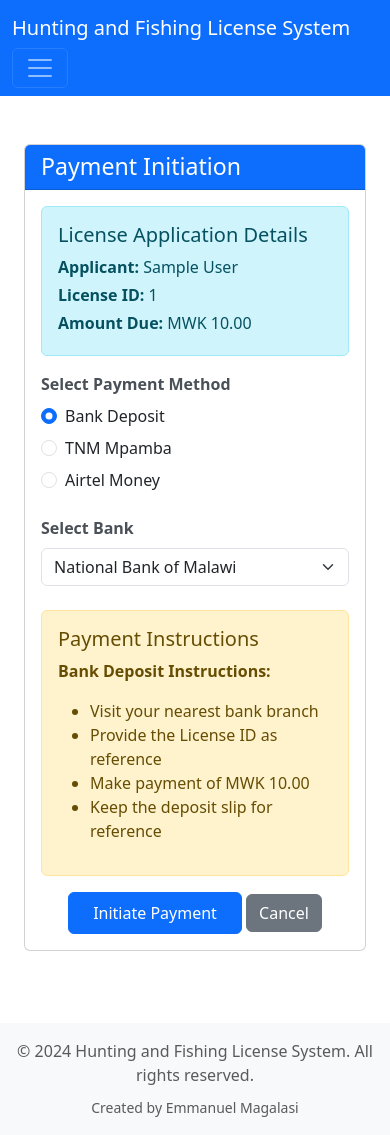
After one commit to Emmanuel-magalasi/fishing-license-cloud, a Flask app: template templates/admin/initiate_payment.html in a window 390 px wide. The commit adds this page. Run offline with Flask 3, Linux system fonts and the light colour scheme; tables that the repository leaves empty hold one stand-in row (values such as "Sample post"); the template is opened without the code that fills it: values that come from a table or form of the project are taken from there, most other values are stand-ins (such as "Sample title", 1, 10 or a date in 2020); parts of the project's set-up code (start-up, migrations or seed data) failed here and were passed over.

Commit message:
Enhance admin dashboard and license workflow: added application review table, payment tracking fields, approval routes, and mobile/bank payment integration for Malawi

```diff
--- /dev/null
+++ b/templates/admin/initiate_payment.html
@@ -0,0 +1,115 @@
+{% extends "layout.html" %}
+{% block content %}
+<div class="container py-4">
+    <div class="row justify-content-center">
+        <div class="col-md-8">
+            <div class="card">
+                <div class="card-header bg-primary text-white">
+                    <h3 class="card-title mb-0">Payment Initiation</h3>
+                </div>
+                <div class="card-body">
+                    <div class="alert alert-info">
+                        <h5>License Application Details</h5>
+                        <p class="mb-1"><strong>Applicant:</strong> {{ license.full_name }}</p>
+                        <p class="mb-1"><strong>License ID:</strong> {{ license.id }}</p>
+                        <p class="mb-1"><strong>Amount Due:</strong> MWK {{ "%.2f"|format(license.payment_amount) }}</p>
+                    </div>
+
+                    <form method="POST" action="{{ url_for('admin.initiate_payment', license_id=license.id) }}">
+                        <div class="mb-4">
+                            <label class="form-label"><strong>Select Payment Method</strong></label>
+                            <div class="form-check mb-2">
+                                <input class="form-check-input" type="radio" name="payment_method" value="bank_deposit" id="bankDeposit" checked>
+                                <label class="form-check-label" for="bankDeposit">
+                                    Bank Deposit
+                                </label>
+                            </div>
+                            <div class="form-check mb-2">
+                                <input class="form-check-input" type="radio" name="payment_method" value="mpamba" id="mpamba">
+                                <label class="form-check-label" for="mpamba">
+                                    TNM Mpamba
+                                </label>
+                            </div>
+                            <div class="form-check mb-2">
+                                <input class="form-check-input" type="radio" name="payment_method" value="airtel_money" id="airtelMoney">
+                                <label class="form-check-label" for="airtelMoney">
+                                    Airtel Money
+                                </label>
+                            </div>
+                        </div>
+
+                        <div id="bankDetails" class="mb-4">
+                            <label class="form-label"><strong>Select Bank</strong></label>
+                            <select class="form-select" name="bank_name">
+                                <option value="national_bank">National Bank of Malawi</option>
+                                <option value="fdh_bank">FDH Bank</option>
+                            </select>
+                        </div>
+
+                        <div class="alert alert-warning">
+                            <h5>Payment Instructions</h5>
+                            <div id="bankInstructions">
+                                <p><strong>Bank Deposit Instructions:</strong></p>
+                                <ul>
+                                    <li>Visit your nearest bank branch</li>
+                                    <li>Provide the License ID as reference</li>
+                                    <li>Make payment of MWK {{ "%.2f"|format(license.payment_amount) }}</li>
+                                    <li>Keep the deposit slip for reference</li>
+                                </ul>
+                            </div>
+                            <div id="mpambaInstructions" style="display: none;">
+                                <p><strong>TNM Mpamba Instructions:</strong></p>
+                                <ul>
+                                    <li>Dial *444#</li>
+                                    <li>Select Payment Options</li>
+                                    <li>Enter Business Number: 123456</li>
+                                    <li>Enter Amount: MWK {{ "%.2f"|format(license.payment_amount) }}</li>
+                                    <li>Use License ID {{ license.id }} as reference</li>
+                                </ul>
+                            </div>
+                            <div id="airtelInstructions" style="display: none;">
+                                <p><strong>Airtel Money Instructions:</strong></p>
+                                <ul>
+                                    <li>Dial *211#</li>
+                                    <li>Select Make Payment</li>
+                                    <li>Enter Business Code: 654321</li>
+                                    <li>Enter Amount: MWK {{ "%.2f"|format(license.payment_amount) }}</li>
+                                    <li>Use License ID {{ license.id }} as reference</li>
+                                </ul>
+                            </div>
+                        </div>
+
+                        <div class="text-center">
+                            <button type="submit" class="btn btn-primary">Initiate Payment</button>
+                            <a href="{{ url_for('admin.manage_licenses') }}" class="btn btn-secondary">Cancel</a>
+                        </div>
+                    </form>
+                </div>
+            </div>
+        </div>
+    </div>
+</div>
+
+<script>
+document.addEventListener('DOMContentLoaded', function() {
+    const bankDeposit = document.getElementById('bankDeposit');
+    const mpamba = document.getElementById('mpamba');
+    const airtelMoney = document.getElementById('airtelMoney');
+    const bankDetails = document.getElementById('bankDetails');
+    const bankInstructions = document.getElementById('bankInstructions');
+    const mpambaInstructions = document.getElementById('mpambaInstructions');
+    const airtelInstructions = document.getElementById('airtelInstructions');
+
+    function updateInstructions() {
+        bankDetails.style.display = bankDeposit.checked ? 'block' : 'none';
+        bankInstructions.style.display = bankDeposit.checked ? 'block' : 'none';
+        mpambaInstructions.style.display = mpamba.checked ? 'block' : 'none';
+        airtelInstructions.style.display = airtelMoney.checked ? 'block' : 'none';
+    }
+
+    bankDeposit.addEventListener('change', updateInstructions);
+    mpamba.addEventListener('change', updateInstructions);
+    airtelMoney.addEventListener('change', updateInstructions);
+});
+</script>
+{% endblock %}
```
Also changed, not shown: models/__init__.py (+7 -1 lines), routes/admin.py (+75 -3 lines), templates/admin/dashboard.html (+13 -3 lines), templates/admin/view_license.html (added, +100 -0 lines).
